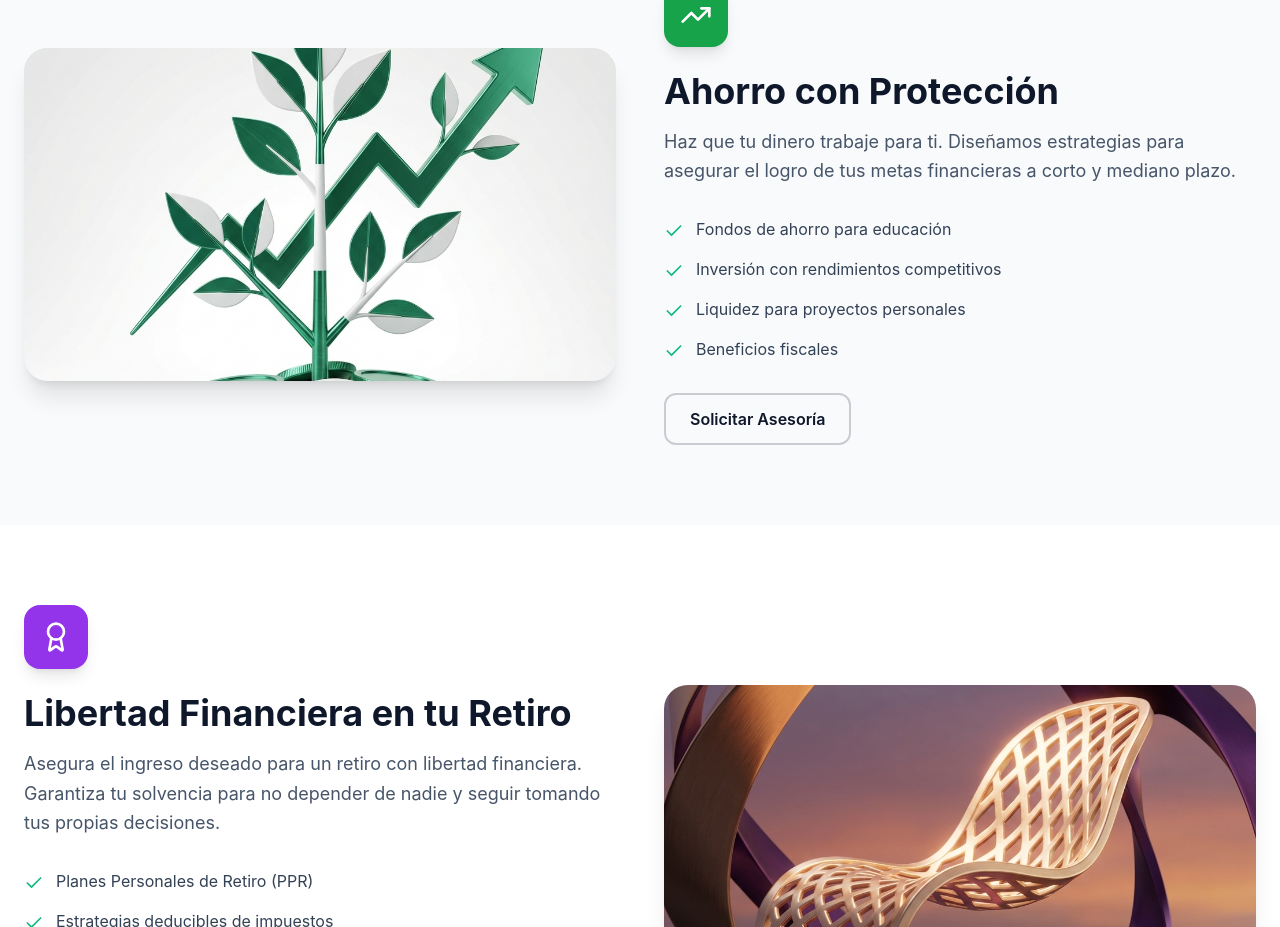
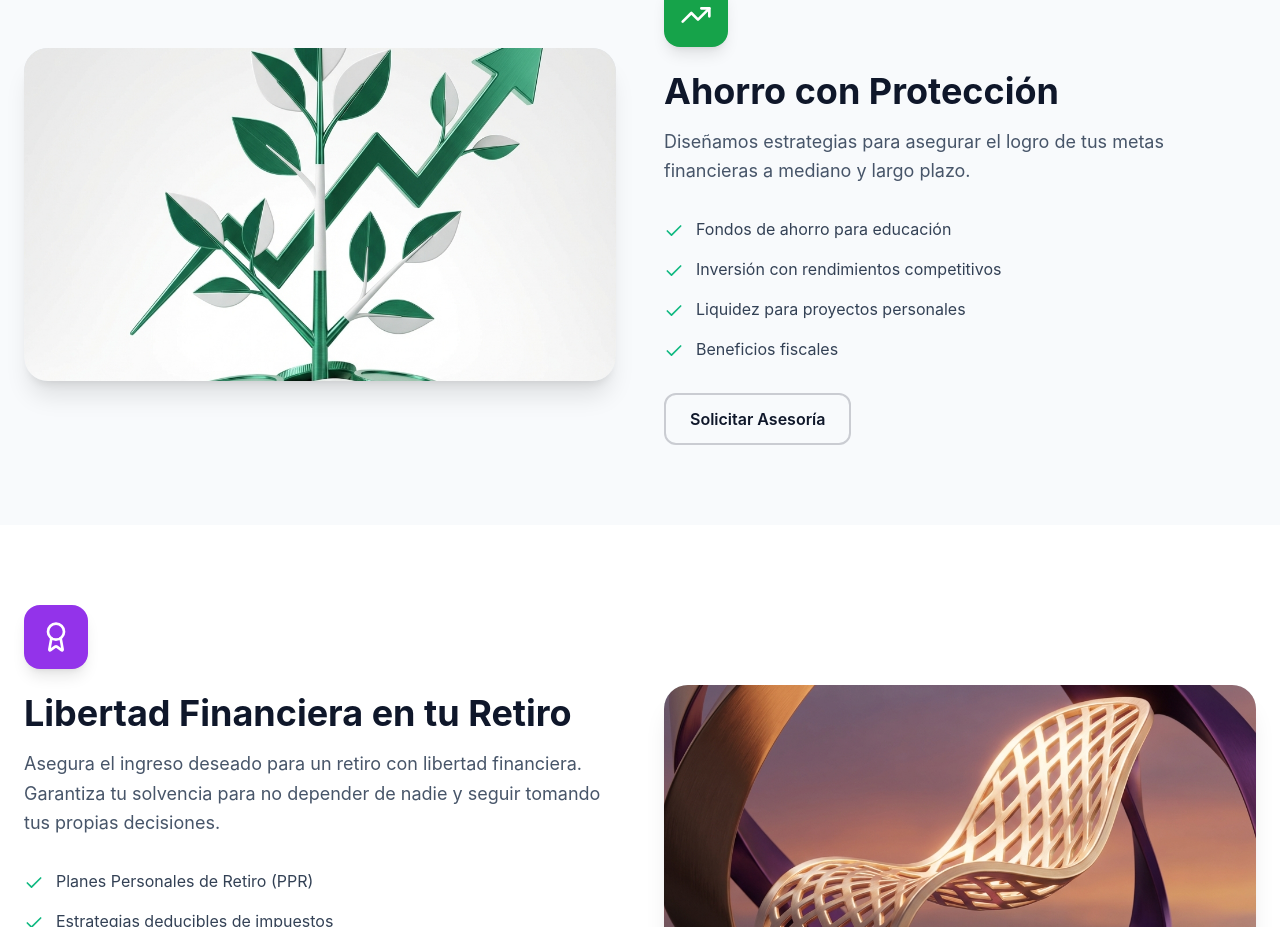
Before and after one commit to adalloya/eon-consultoria, a React (Vite) app: page /servicios in a window 1280 px wide. Shown: the part 1169-2096 px from the top of the page. Built offline with nearby package versions, Linux system fonts and the light colour scheme.

Commit message:
content: update savings pillar description and timeframe

```diff
--- a/src/pages/Home.jsx
+++ b/src/pages/Home.jsx
@@ -88,7 +88,7 @@ const Pillars = () => {
                 'Seguridad para tu empresa y socios'
             ]
         },
-        { id: 'savings', icon: <TrendingUp size={32} />, title: 'Ahorro con Protección', desc: 'Estrategias para alcanzar tus metas financieras a corto y mediano plazo.' },
+        { id: 'savings', icon: <TrendingUp size={32} />, title: 'Ahorro con Protección', desc: 'Estrategias para alcanzar tus metas financieras a mediano y largo plazo.' },
         { id: 'retirement', icon: <Award size={32} />, title: 'Libertad Financiera en tu Retiro', desc: 'Garantiza tu libertad financiera y mantén tu nivel de vida en el futuro.' },
         { id: 'legacy', icon: <Users size={32} />, title: 'Trascendencia', desc: 'Asegura un legado sólido para tus seres queridos.' },
     ];
--- a/src/pages/Services.jsx
+++ b/src/pages/Services.jsx
@@ -77,7 +77,7 @@ export const Services = () => {
             <ServiceSection
                 id="savings"
                 title="Ahorro con Protección"
-                description="Haz que tu dinero trabaje para ti. Diseñamos estrategias para asegurar el logro de tus metas financieras a corto y mediano plazo."
+                description="Diseñamos estrategias para asegurar el logro de tus metas financieras a mediano y largo plazo."
                 icon={<TrendingUp size={32} />}
                 color="bg-green-600"
                 reversed={true}
```
